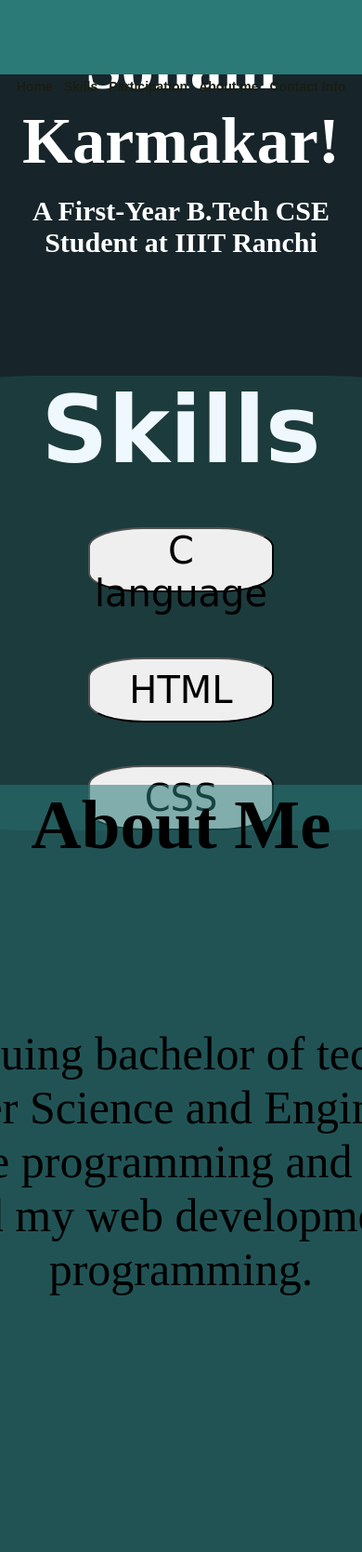
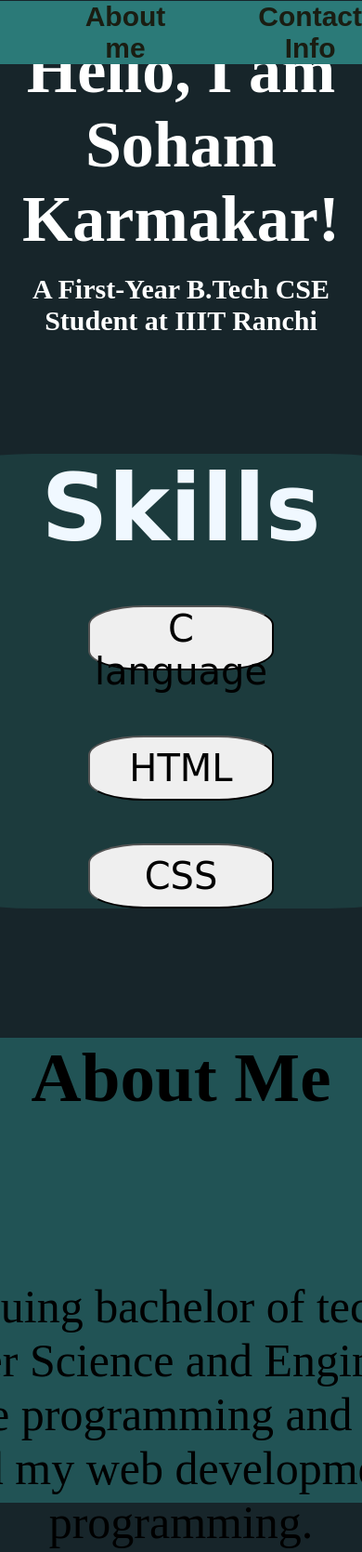
Before and after one commit to sohamk24slg-dot/PortFolio, a plain HTML site: page index.html in a window 390 px wide. Shown: the top 1669 px of the page at 93% size. Drawn offline with Linux system fonts and the light colour scheme.

Commit message:
Refactor CSS styles for better organization

```diff
--- a/style.css
+++ b/style.css
@@ -34,8 +34,10 @@ html {
    justify-content: flex-end;
    gap: 100px;
    padding-right: 0px;
-   position: fixed;
+   position: sticky;
    top: 0px;
+   z-index: 50;
+
 
 }
 a {
@@ -47,7 +49,7 @@ a {
     font-size: 50px;
     font-weight: bold;
     font-family:'Times New Roman', Times, serif;
-margin-right: 700px;
+margin-right: 500px;
 }
 a:hover {
     color: rgba(165, 42, 42, 0.682);
@@ -55,6 +57,7 @@ a:hover {
 #p2 {
   color: white;
     font-size: 70px;
+    margin-top: 100px;
 
 }
 #p3 {
@@ -86,11 +89,12 @@ button {
      width: 200px;
 }
 .aboutme {
-    height: 900px;
+    height: 500px;
     background-color: #2b7a778d;
     border-radius: 20%;
     width: 1200px;
     font-size: 50px;
+    margin-top: 200px;
 }
 .slide2 {
     height: 100vh;
@@ -117,14 +121,15 @@ button {
     text-align: center;
 }
 .participation {
-    height: 600px;
+    height: 700px;
     background-color: #2b7a778d;
     border-radius: 20%;
     width: 1200px;
     font-size: 50px;
+    margin-top: 150px;
 }
 .slide4 {
-    height: 100vh;
+    height: 600px;
     width: 100%;
     background-color: #17252A;
     text-align: center;
@@ -142,18 +147,5 @@ button {
     border-radius: 10%;
     width: 1500px;
     font-size: 50px;
+    margin-top: 180px;
 }
-
-@media (max-width: 600px) {
-    .nav {
-        display: flex;
-        flex-wrap: wrap;
-        justify-content: center;
-        gap: 12px;
-        padding: 15px;
-    }
-
-    .nav a {
-        font-size: 14px;
-    }
-}
```
